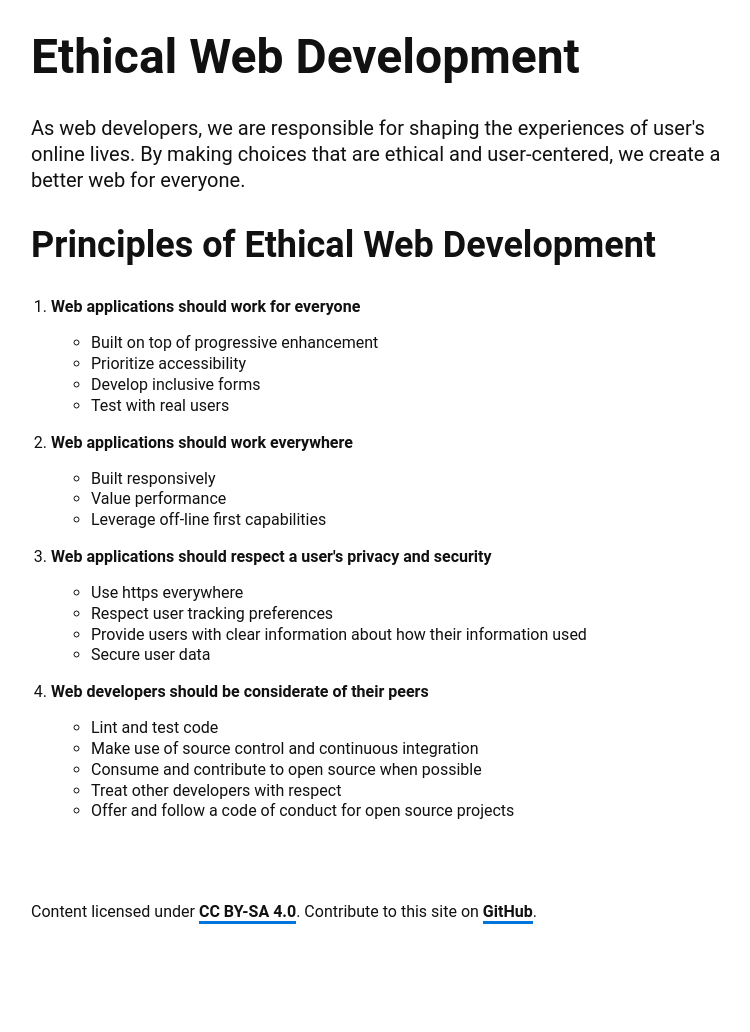
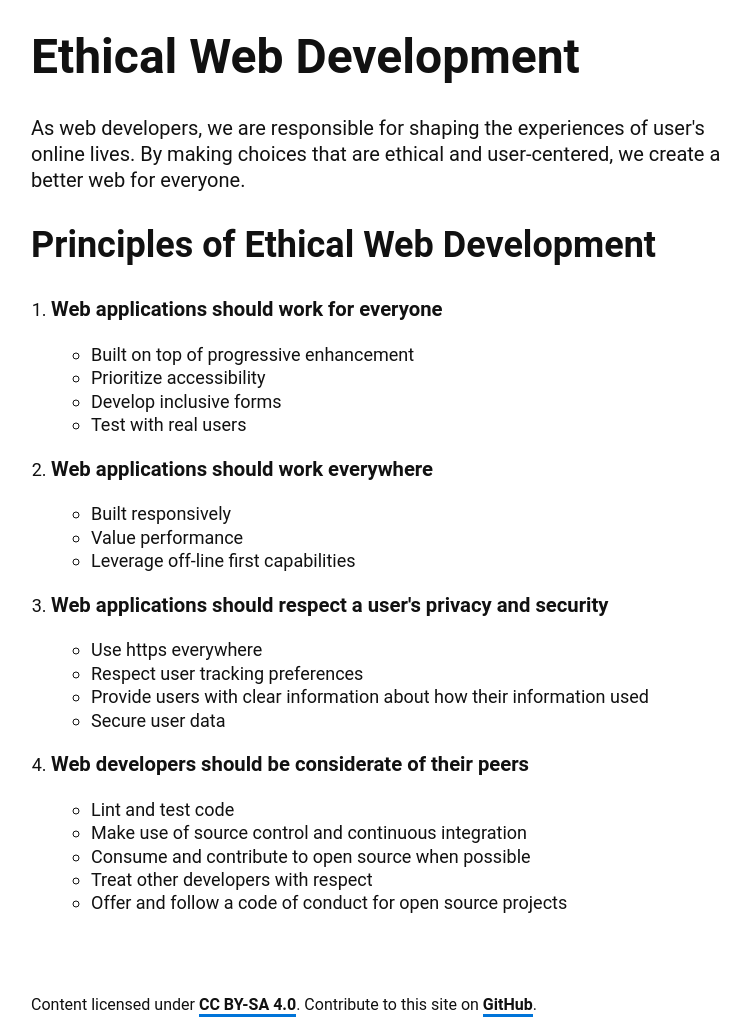
Before and after one commit to ascott1/ethicalweb.org, a Jekyll site: the page built from index.html, in a window 1280 px wide. Shown: the whole page, without its empty margins (249-999 px from the left). Built offline with Jekyll 4.4.1, drawn with Linux system fonts in a browser that asks for light colours; before the commit the page ends 939 px from its top, so only the background shows below that.

Commit message:
type tweaks

```diff
--- a/_css/_custom.css
+++ b/_css/_custom.css
@@ -27,7 +27,10 @@
    ========================================================================== */
 
 @media (--breakpoint-medium-and-up) {
-
+  .principal-list,
+  .principal-list_title {
+    font-size: 1.125em;
+  }
 }
 
 
--- a/_css/_typography.css
+++ b/_css/_typography.css
@@ -3,7 +3,7 @@ body {
   font-size: 100%;
   line-height: 1.3;
   color: var(--black);
-  font-family: ".SFNSText-Regular", "San Francisco", "Roboto", "Segoe UI", "Avenir", "Avenir Next", "Helvetica Neue", "Lucida Grande", sans-serif;
+  font-family: ".SFNSText-Regular", "San Francisco", "Roboto", "Segoe UI", "Avenir Next", "Helvetica Neue", "Lucida Grande", sans-serif;
 }
 
 code,
--- a/css/style.css
+++ b/css/style.css
@@ -447,7 +447,7 @@ body {
   font-size: 100%;
   line-height: 1.3;
   color: #111111;
-  font-family: ".SFNSText-Regular", "San Francisco", "Roboto", "Segoe UI", "Avenir", "Avenir Next", "Helvetica Neue", "Lucida Grande", sans-serif;
+  font-family: ".SFNSText-Regular", "San Francisco", "Roboto", "Segoe UI", "Avenir Next", "Helvetica Neue", "Lucida Grande", sans-serif;
 }
 
 code,
@@ -637,7 +637,10 @@ body {
    ========================================================================== */
 
 @media screen and (min-width: 32em) {
-
+  .principal-list,
+  .principal-list_title {
+    font-size: 1.125em;
+  }
 }
 
 /* Medium - only targets 1st breakpoint. Styles
```
